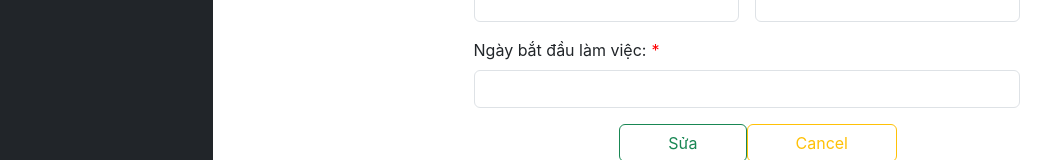
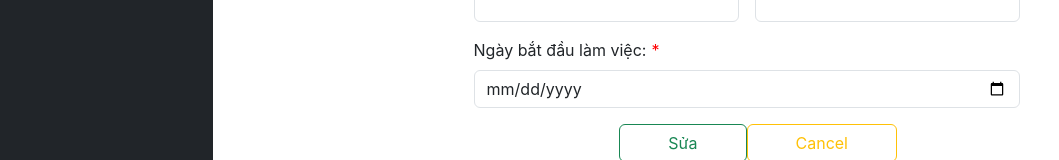
Before and after one commit to Chinh-Leesandy/Manage_Store, a React (Create React App) app in the folder ManageStore_FE/: page /employee/1 in a window 1280 px wide. Shown: the part 384-544 px from the top of the page, without its empty margins (0-1059 px from the left). Built offline with nearby package versions, Linux system fonts and the light colour scheme; no server answers.

Commit message:
Chinh push fix

```diff
--- a/ManageStore_FE/src/components/manage-employee/Employee.jsx
+++ b/ManageStore_FE/src/components/manage-employee/Employee.jsx
@@ -32,8 +32,6 @@ export const Employee = () => {
     }
     if (employee.ngaybatdaulv === '' || !employee.ngaybatdaulv) {
       newvalidate.ngaybatdaulv = "Ngày bắt đầu làm việc không được để trống.";
-    } else if (!dateFormatRegex.test(employee.ngaybatdaulv)) {
-    newvalidate.ngaybatdaulv = "Ngày bắt đầu làm việc phải có định dạng YYYY-MM-DD.";
     }
     if (employee.email === '' || !employee.email) {
       newvalidate.email = "Email nhân viên không được để trống.";
@@ -93,6 +91,13 @@ export const Employee = () => {
             errorToast("Bạn cập nhập nhân viên thất bại");
           }
         }
+      } else {
+        if(id < 0) {
+          errorToast("Bạn thêm nhân viên thất bại");
+        }
+        else {
+          errorToast("Bạn cập nhập nhân viên thất bại");
+        }
       }
     }
     const handleBack = () => {
@@ -149,7 +154,7 @@ export const Employee = () => {
           </div>
           <div className="col-12">
             <label htmlFor="ngaybatdaulv" className="form-label">Ngày bắt đầu làm việc:<span style={{ color: 'red', marginLeft: '5px' }}>*</span> </label>
-            <input type="text" className={validation.ngaybatdaulv ? 'form-control is-invalid' : 'form-control'} id="ngaybatdaulv" name="ngaybatdaulv" value={employee.ngaybatdaulam} onChange={(e) => setEmployee({...employee, ngaybatdaulam: e.target.value})} required />
+            <input type="date" className={validation.ngaybatdaulv ? 'form-control is-invalid' : 'form-control'} id="ngaybatdaulv" name="ngaybatdaulv" value={employee.ngaybatdaulam} onChange={(e) => setEmployee({...employee, ngaybatdaulam: e.target.value})} required />
             {validation.ngaybatdaulv && <div className="invalid-feedback">{validation.ngaybatdaulv}</div>}
           </div>
         </div>
--- a/ManageStore_FE/src/components/manage-producttype/ProductType.jsx
+++ b/ManageStore_FE/src/components/manage-producttype/ProductType.jsx
@@ -73,7 +73,11 @@ export const ProductType = () => {
         }
       }
     } else {
-      errorToast("Vui lòng nhập thông tin.");
+      if (id < 0) {
+        errorToast("Bạn thêm không thành công loại mặt hàng");
+      } else {
+        errorToast("Bạn cập nhập không thành công loại mặt hàng");
+      }
     }
   };
 
@@ -107,7 +111,7 @@ export const ProductType = () => {
         </div>
         <div className="col-md-6">
           <label htmlFor="thoigiannhap" className="form-label">Thời gian nhập:<span style={{ color: 'red', marginLeft: '5px' }}>*</span></label>
-          <input type="text" className={validation.thoigiannhap ? 'form-control is-invalid' : 'form-control'} id="thoigiannhap" name="thoigiannhap" value={productType.thoigiannhap} onChange={(e) => setProductType({...productType, thoigiannhap: e.target.value})} required/>
+          <input type="date" className={validation.thoigiannhap ? 'form-control is-invalid' : 'form-control'} id="thoigiannhap" name="thoigiannhap" value={productType.thoigiannhap} onChange={(e) => setProductType({...productType, thoigiannhap: e.target.value})} required/>
           {validation.thoigiannhap && <div className="invalid-feedback">{validation.thoigiannhap}</div>}
         </div>
         <div className="col-md-6">
```
Also changed, not shown: ManageStore_FE/src/components/tk-timesheet/HomeTimeSheet.jsx (line endings or trailing spaces).
